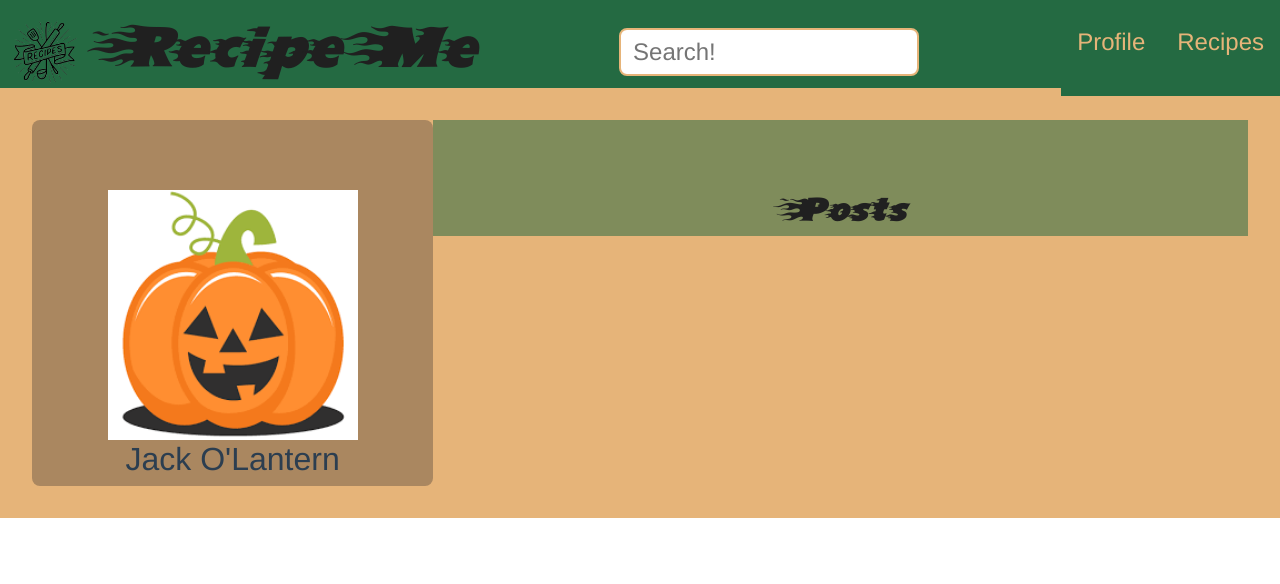
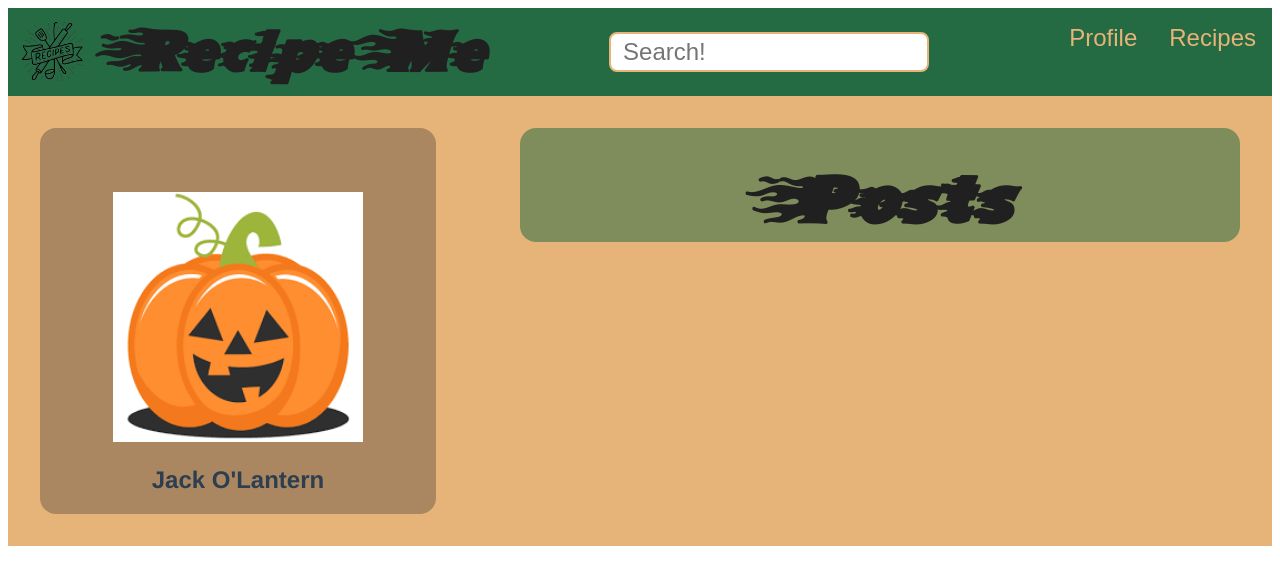
Before and after one commit to stoneyboi/W22-371Project, a Vue app: page /profile in a window 1280 px wide. Shown: the top 584 px of the page. Built offline with nearby package versions, Linux system fonts and the light colour scheme; no server answers.

Commit message:
profile adjustments

```diff
--- a/src/components/Profile.vue
+++ b/src/components/Profile.vue
@@ -198,10 +198,10 @@ nav #right button:hover {
 .user-info{
 	flex-basis: 33%;
 	position:sticky;
-	padding-top: 70px;
+	padding-top: 64px;
 	align-self: flex-start;
 	background: rgb(170, 135, 96);
-	border-radius: 8px;
+	border-radius: 16px;
 }
 
 .user-info #profile-pic{
@@ -210,17 +210,21 @@ nav #right button:hover {
 }
 
 .user-posts{
-	flex-basis: 67%;
+	flex-basis: 60%;
+	border-radius: 16px;
 	position:sticky;
-	padding-top: 70px;
+	padding-top: 32px;
 	align-self: flex-start;
 	background: #246a4286;
 }
 
 .user-posts h1{
-  font-family: "Blazed";
-  font-size: 32px;
-  color: rgb(32, 32, 32);
+	justify-content:space-between;
+	font-family: "Blazed";
+	font-size: 64px;
+	color: rgb(32, 32, 32);
+	margin: 0;
+	padding: 0px;
 }
 
 
--- a/src/components/Recipes.vue
+++ b/src/components/Recipes.vue
@@ -30,10 +30,7 @@
                 <label>Recipes per page</label>
                 <input type="number" v-model.lazy="numRecipes">
                 <button @click="fetchRecipes">Fetch</button>
-<<<<<<< HEAD
 
-=======
->>>>>>> 850391086ba65aee1242cb79f84726b9c2dbcdb7
             </div>
             <table class="recipes-table">
                 <tr id="first-row">
--- a/src/main.ts
+++ b/src/main.ts
@@ -9,7 +9,7 @@ import RecipeEdit from '@/components/RecipeEdit.vue'
 import RecipeCreate from '@/components/RecipeCreate.vue'
 import RecipeList from '@/components/RecipeList.vue'
 import VueRouter, {RouteConfig} from 'vue-router'
-import 'bootstrap/dist/css/bootstrap.min.css'
+//import 'bootstrap/dist/css/bootstrap.min.css'
 
 
 Vue.use(VueRouter);
```
